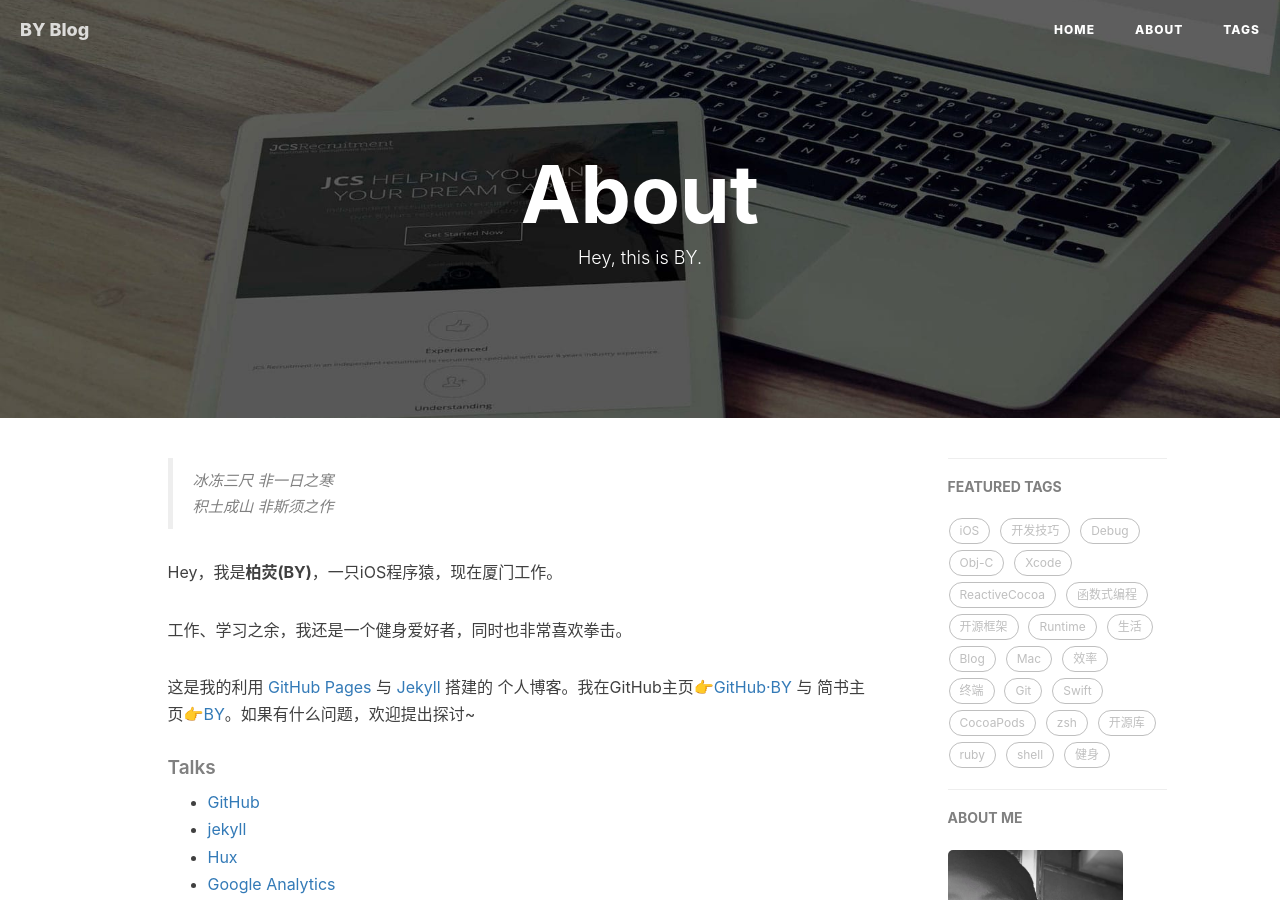
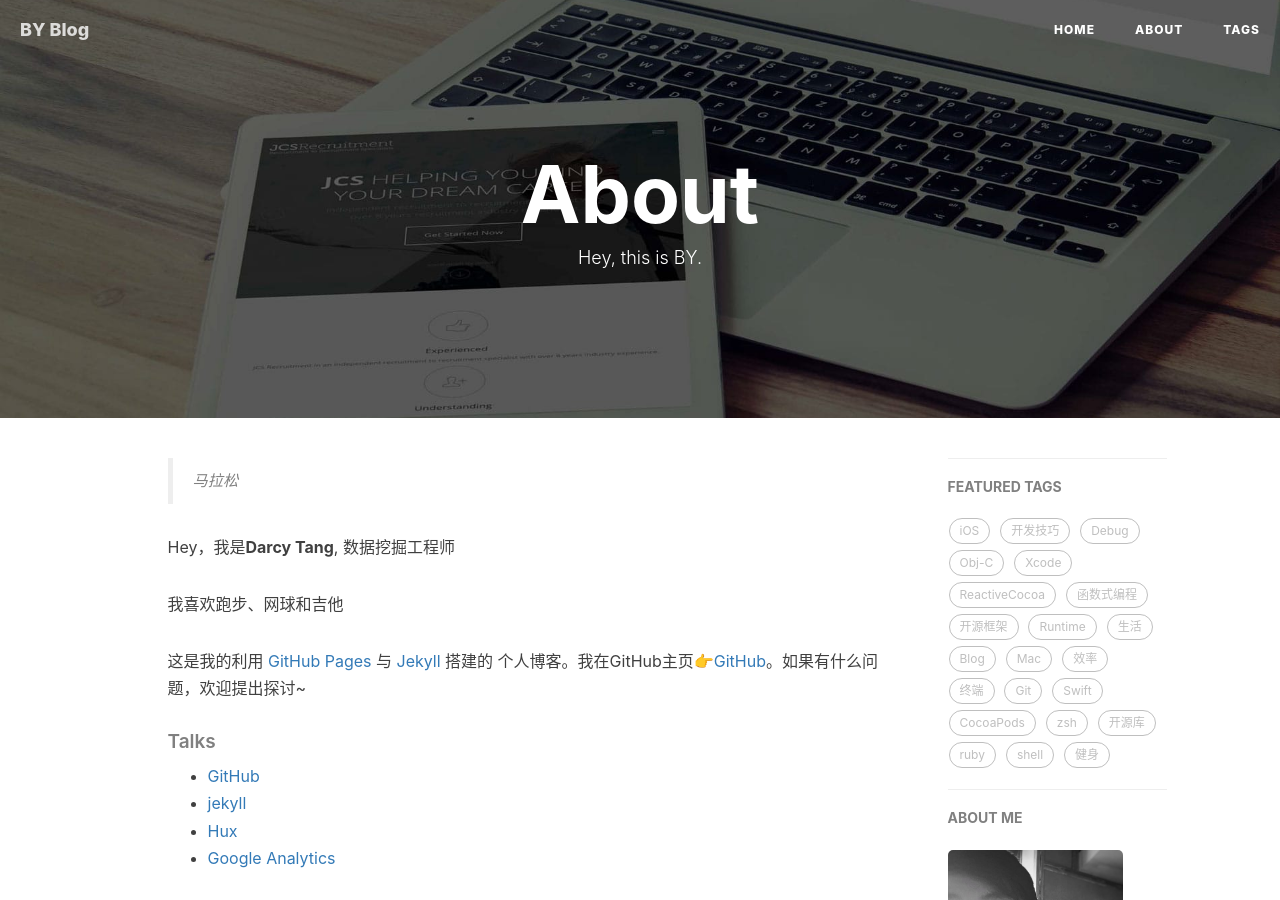
Before and after one commit to Tanglovecat/Tanglovecat.github.io, a Jekyll site: the page built from about.html, in a window 1280 px wide and 900 px high. Built offline with Jekyll 4.4.1, drawn with Linux system fonts in a browser that asks for light colours; nearby versions of some CDN libraries; comment, search, counter and statistics services are not loaded.

Commit message:
change name

```diff
--- a/about.html
+++ b/about.html
@@ -15,14 +15,14 @@ header-img: "img/post-bg-rwd.jpg"
 <div class="zh post-container">
 
     <!--copied from markdown -->
-    <blockquote><p>冰冻三尺 非一日之寒<br>
-    积土成山 非斯须之作</p></blockquote>
+    <blockquote><p>马拉松<br>
+    </p></blockquote>
 
-    <p>Hey，我是<strong>柏荧(BY)</strong>，一只iOS程序猿，现在厦门工作。</p>
+    <p>Hey，我是<strong>Darcy Tang</strong>, 数据挖掘工程师</p>
 
-    <p>工作、学习之余，我还是一个健身爱好者，同时也非常喜欢拳击。</p>
+    <p>我喜欢跑步、网球和吉他</p>
 
-    <p>这是我的利用 <a href="https://pages.github.com/">GitHub Pages</a> 与 <a href="http://jekyll.com.cn/">Jekyll</a> 搭建的 个人博客。我在GitHub主页<a href="https://github.com/qiubaiying">👉GitHub·BY</a> 与 简书主页<a href="https://http://www.jianshu.com/u/e71990ada2fd">👉BY</a>。如果有什么问题，欢迎提出探讨~</p>
+    <p>这是我的利用 <a href="https://pages.github.com/">GitHub Pages</a> 与 <a href="http://jekyll.com.cn/">Jekyll</a> 搭建的 个人博客。我在GitHub主页<a href="https://github.com/tanglovecat">👉GitHub</a>。如果有什么问题，欢迎提出探讨~</p>
 
     <p></p>
 
```
